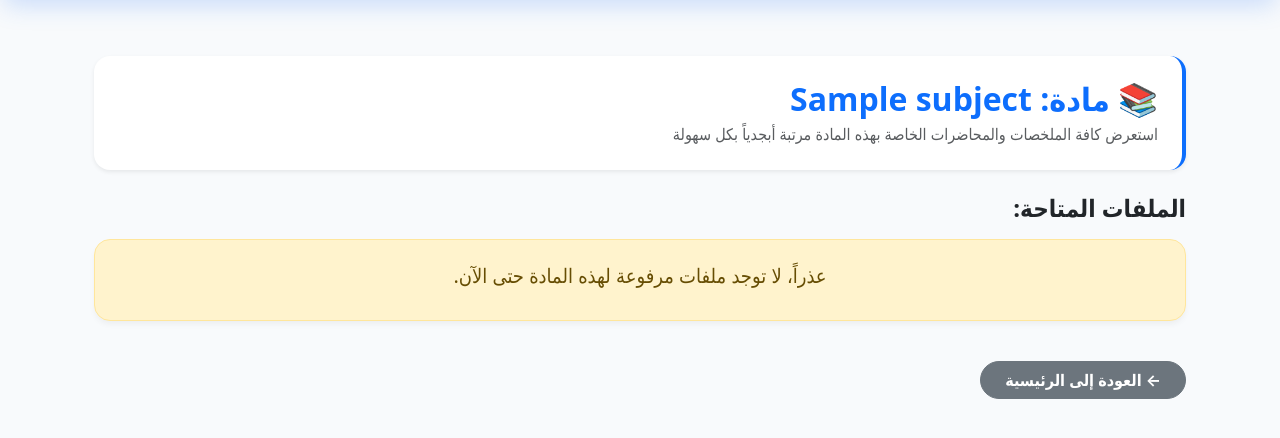
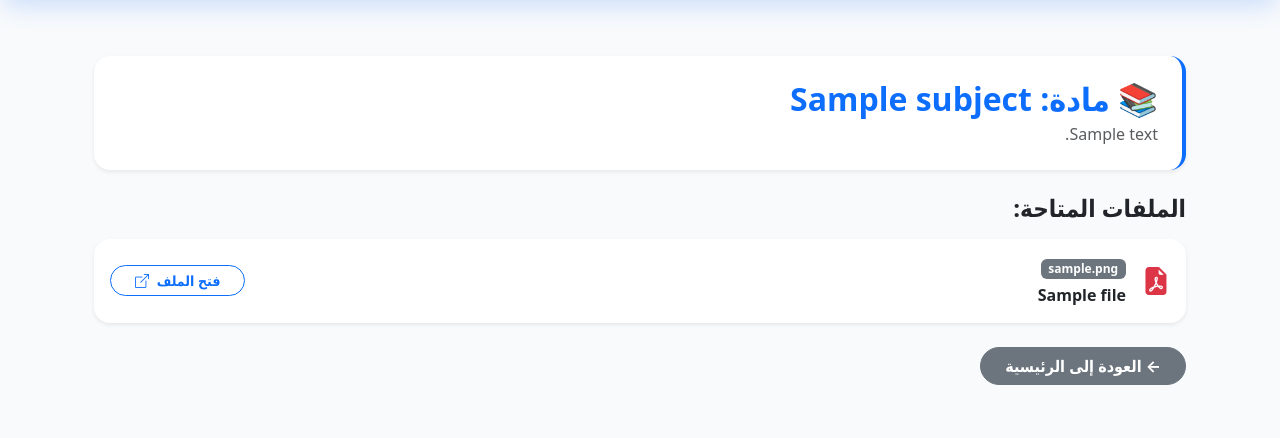
Before and after one commit to mahmoudambrator-glitch/Rank-in-Class, a Flask app: page /subject/1 in a window 1280 px wide. Shown: the part 70-508 px from the top of the page. Run offline with Flask 3, Linux system fonts and the light colour scheme; data comes from the database, SQL or seed files in the repository; tables that the repository leaves empty hold one stand-in row (values such as "Sample post").

Commit message:
Update subject_detail.html

```diff
--- a/templates/subject_detail.html
+++ b/templates/subject_detail.html
@@ -5,7 +5,7 @@
         <div class="col-12">
             <div class="p-4 bg-white rounded-4 shadow-sm border-start border-primary border-4">
                 <h2 class="fw-bold text-primary mb-1">📚 مادة: {{ subject.name }}</h2>
-                <p class="text-muted mb-0">استعرض كافة الملخصات والمحاضرات الخاصة بهذه المادة مرتبة أبجدياً بكل سهولة</p>
+                <p class="text-muted mb-0">{{ subject.description or 'استعرض كافة الملخصات والمحاضرات الخاصة بهذه المادة مرتبة أبجدياً بكل سهولة' }}</p>
             </div>
         </div>
     </div>
@@ -14,9 +14,10 @@
         <div class="col-12">
             <h4 class="mb-3 fw-bold text-dark">الملفات المتاحة:</h4>
 
-            {% if files %}
+            <!-- تم التعديل هنا لاستخدام subject.files بدلاً من files -->
+            {% if subject.files %}
             <div class="d-flex flex-column gap-3">
-                {% for file in files %}
+                {% for file in subject.files %}
                 <div class="card border-0 shadow-sm rounded-4 p-3 d-flex flex-row justify-content-between align-items-center">
                     <div class="d-flex align-items-center gap-3">
                         <i class="bi bi-file-earmark-pdf-fill text-danger fs-3"></i>
```
